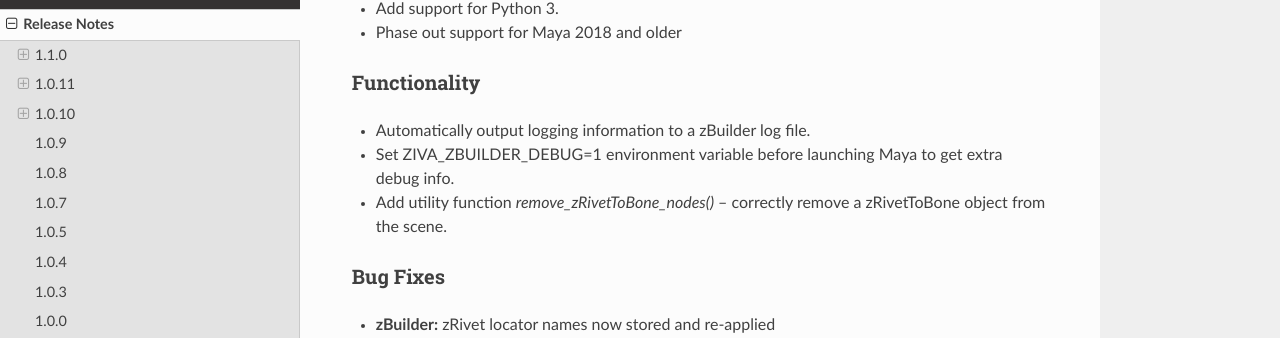
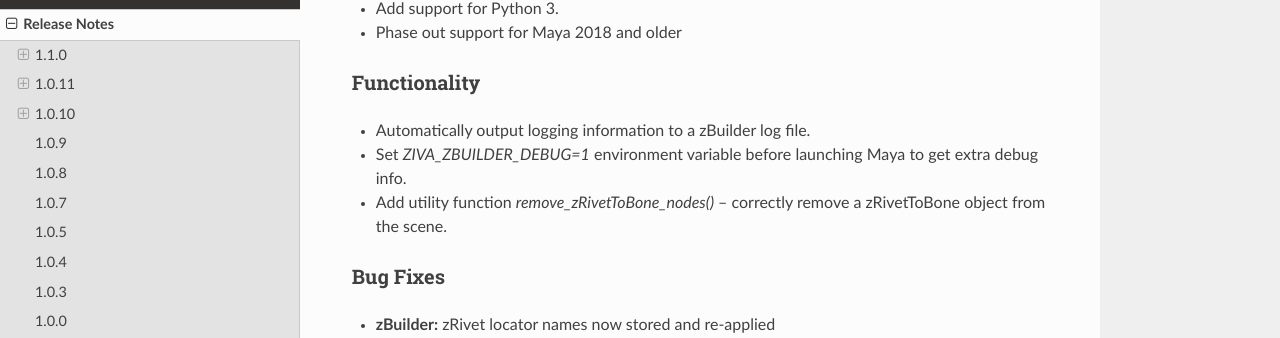
Before and after one commit to Unity-Technologies/ziva-vfx-utils, a Sphinx documentation site: the page built from docs/release.rst, in a window 1280 px wide and 900 px high. Shown: the part 243-581 px from the top of the window. Built offline with Sphinx 7.4.7 and the Read the Docs theme 2.0.0, drawn with Linux system fonts in a browser that asks for light colours.

```diff
--- a/docs/release.rst
+++ b/docs/release.rst
@@ -19,7 +19,7 @@ Release Notes
 Functionality
 +++++++++++++
 - Automatically output logging information to a zBuilder log file.
-- Set ZIVA_ZBUILDER_DEBUG=1 environment variable before launching Maya to get extra debug info.
+- Set *ZIVA_ZBUILDER_DEBUG=1* environment variable before launching Maya to get extra debug info.
 - Add utility function *remove_zRivetToBone_nodes()* -- correctly remove a zRivetToBone object from the scene.
 
 Bug Fixes
```
